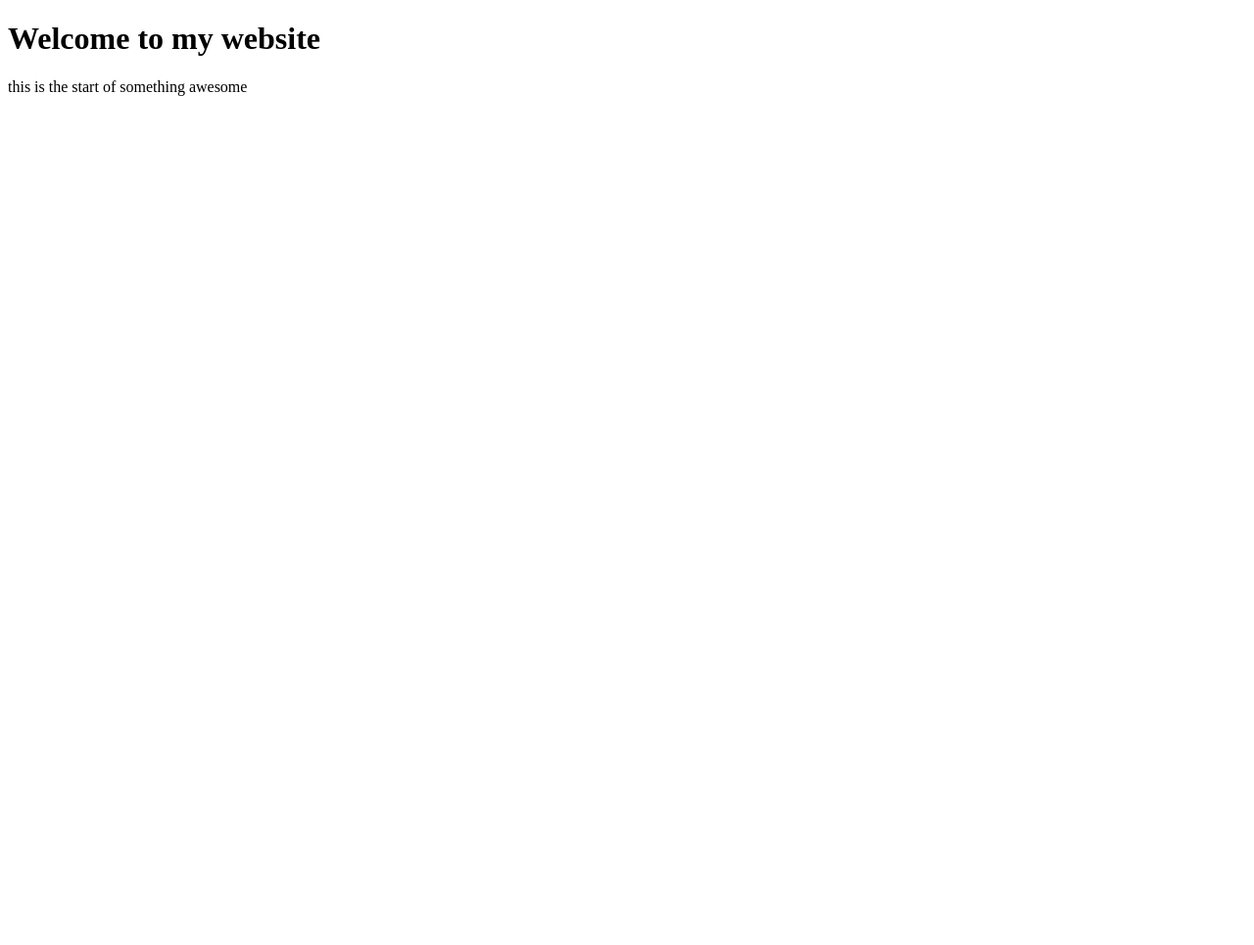
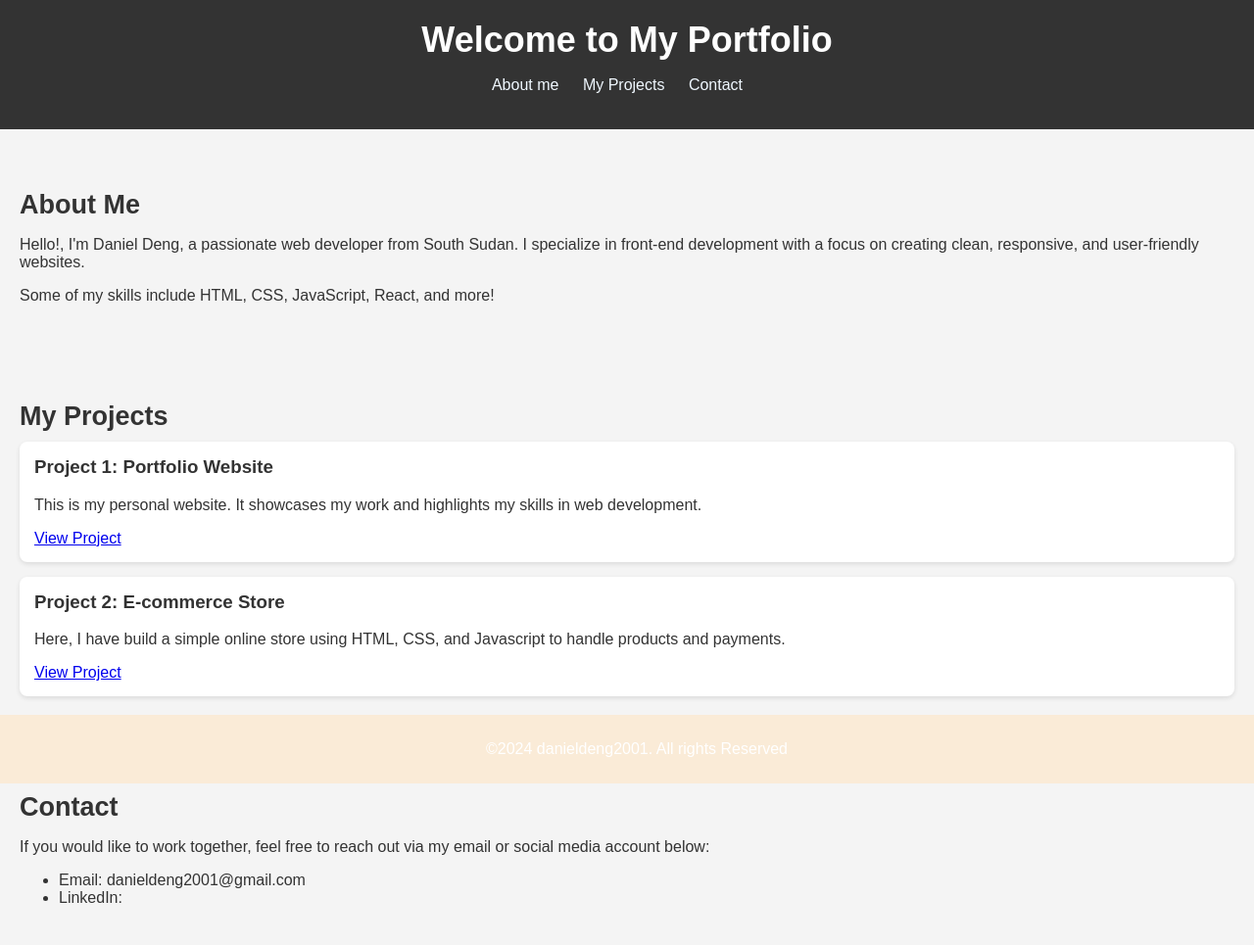
Before and after one commit to daniel3316/my-website, a plain HTML site: page index.html in a window 1280 px wide. Shown: the whole page at 98% size. Before the commit the page ends 800 px from the top, so only its background shows below. Drawn offline with Linux system fonts and the light colour scheme.

Commit message:
integrated css file

```diff
--- a/index.html
+++ b/index.html
@@ -3,10 +3,48 @@
 <head>
     <meta charset="UTF-8">
     <meta name="viewport" content="width=device-width, initial-scale=1.0">
-    <title>my-website</title>
+    <title>Daniel Creativity</title>
+    <link rel="stylesheet" href="styles.css">
 </head>
 <body>
-    <h1>Welcome to my website</h1>
-    <p>this is the start of something awesome</p>
+    <header>
+        <h1>Welcome to My Portfolio</h1>
+        <nav>
+            <ul>
+                <li><a href="#About">About me</a></li>
+                <li><a href="#Projects">My Projects</a></li>
+                <li><a href="#Contact">Contact</a></li>
+            </ul>
+        </nav>
+    </header>
+    <section id="About">
+        <h2>About Me</h2>
+        <p>Hello!, I'm Daniel Deng, a passionate web developer from South Sudan. I specialize in front-end development with a focus on creating clean, responsive, and user-friendly websites.</p>
+        <p>Some of my skills include HTML, CSS, JavaScript, React, and more!</p>
+    </section>
+    <section id="projects">
+        <h2>My Projects</h2>
+        <div class="project">
+            <h3>Project 1: Portfolio Website</h3>
+            <p>This is my personal website. It showcases my work and highlights my skills in web development.</p>
+            <a href="https://yourgithublink.com" target="_github">View Project</a>
+        </div>
+        <div class="project">
+            <h3>Project 2: E-commerce Store</h3>
+            <p>Here, I have build a simple online store using HTML, CSS, and Javascript to handle products and payments.</p>
+            <a href="https://yourgithublink.com" target="_github">View Project</a>
+        </div>
+    </section>
+    <section id="contact">
+        <h2>Contact</h2>
+        <p>If you would like to work together, feel free to reach out via my email or social media account below:</p>
+        <ul>
+            <li>Email: danieldeng2001@gmail.com</li>
+            <li>LinkedIn: <a href="https://www.linkedin.com/in/daniel-deng-543b64312/" target="Daniel Deng"></a></li>
+        </ul>
+    </section>
+    <footer>
+        <p>&copy;2024 danieldeng2001. All rights Reserved</p>
+    </footer>
 </body>
 </html>
--- /dev/null
+++ b/styles.css
@@ -0,0 +1,57 @@
+body{
+    font-family: fantasy;
+    margin: 0;
+    padding: 0;
+    box-sizing: border-box;
+    background-color: #f4f4f4;
+    color: #333;
+}
+header{
+    background-color: #333;
+    color: white;
+    padding: 20px 0;
+    text-align: center;
+}
+header h1{
+    margin: 0;
+    font-size: 36px;
+}
+nav ul{
+    list-style: none;
+    padding: 0;
+}
+nav ul li{
+    display: inline;
+    margin-right: 20px;
+}
+nav ul li a{
+    color: aliceblue;
+    text-decoration: none;
+}
+section{
+    padding: 20px;
+    margin: 20px 0;
+}
+h2{
+    font-size: 27px;
+    margin-bottom: 10px;
+}
+.project{
+    background-color: white;
+    padding: 15px;
+    margin-bottom: 15px;
+    border-radius: 8px;
+    box-shadow: 0 2px 5px rgba(0, 0, 0, 0.1);
+}
+.project h3{
+    margin-top: 0px;
+}
+footer{
+    text-align: center;
+    padding: 10px;
+    background-color: antiquewhite;
+    color: white;
+    position: fixed;
+    bottom: 0px;
+    width: 100%;
+}
```
